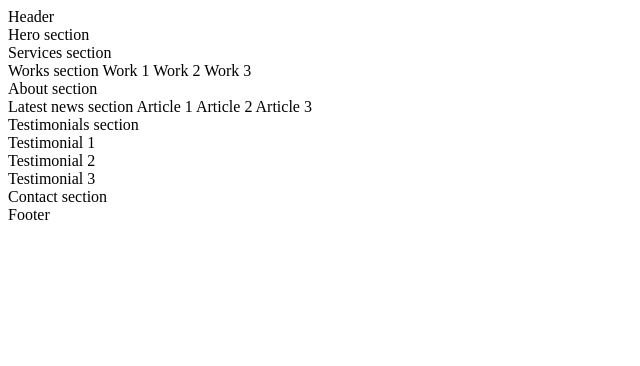
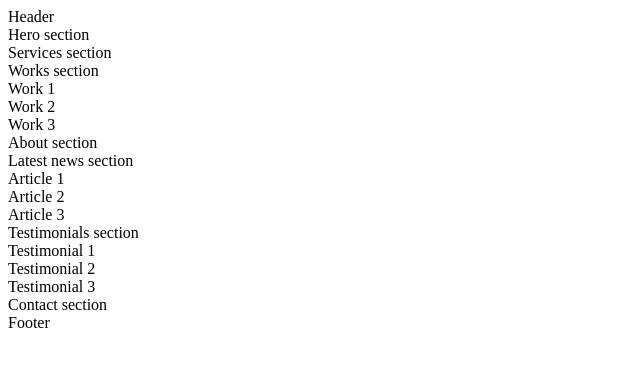
Before and after one commit to djmlMhmd/holbertonschool-web_front_end, a plain HTML site: page html_advanced/6-index.html in a window 1280 px wide. Shown: the whole page, without its empty margins (0-640 px from the left). Drawn offline with Linux system fonts and the light colour scheme.

Commit message:
correction

```diff
--- a/html_advanced/6-index.html
+++ b/html_advanced/6-index.html
@@ -18,16 +18,16 @@
 			<section>Services section</section>
 			<section>
 				Works section
-				<articl>Work 1</articl>
-				<articl>Work 2</articl>
-				<articl>Work 3</articl>
+				<article>Work 1</article>
+				<article>Work 2</article>
+				<article>Work 3</article>
 			</section>
 			<section>About section</section>
 			<section>
 				Latest news section
-				<articl>Article 1</articl>
-				<articl>Article 2</articl>
-				<articl>Article 3</articl>
+				<article>Article 1</article>
+				<article>Article 2</article>
+				<article>Article 3</article>
 			</section>
 			<section>
 				Testimonials section
```
